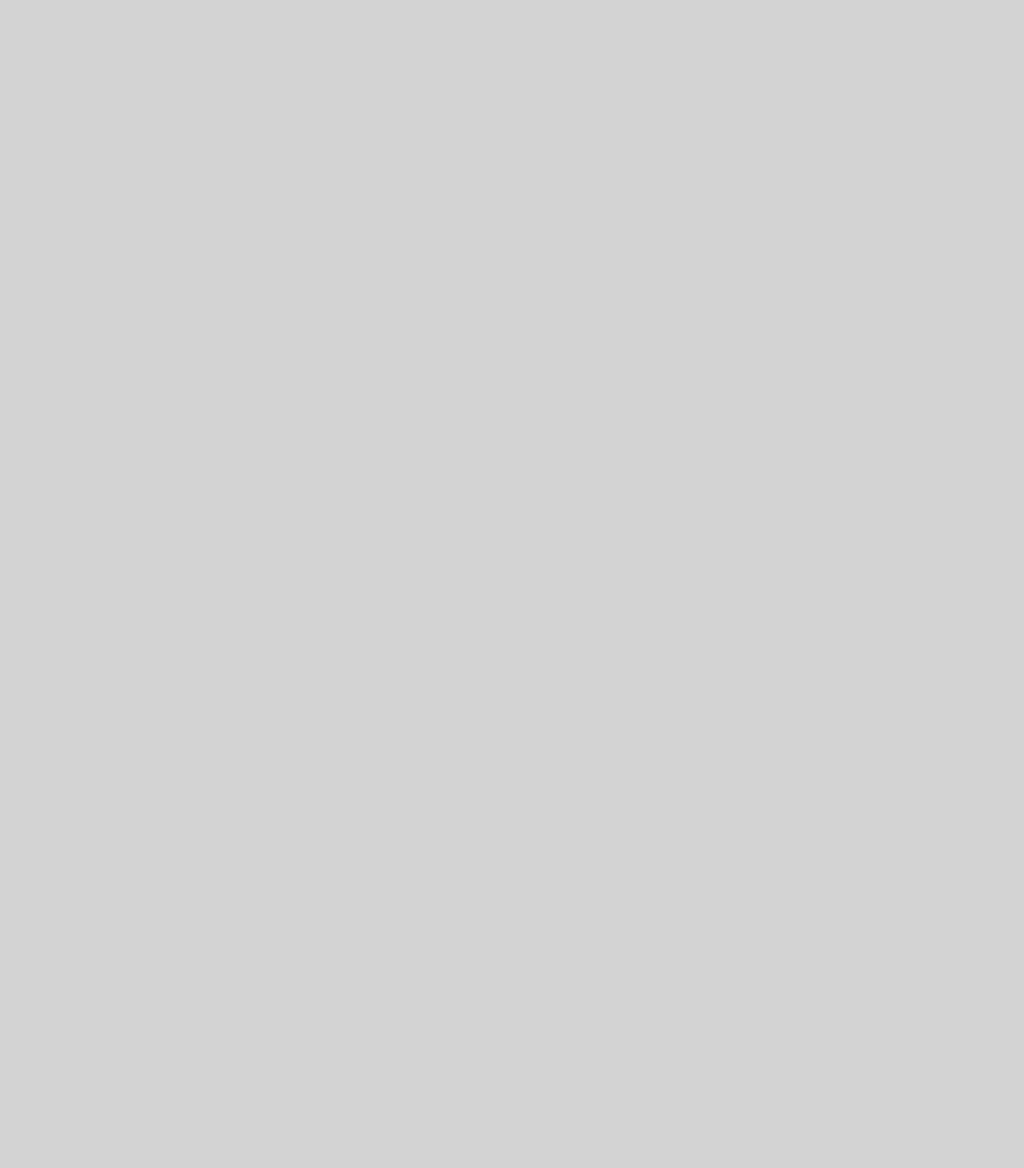
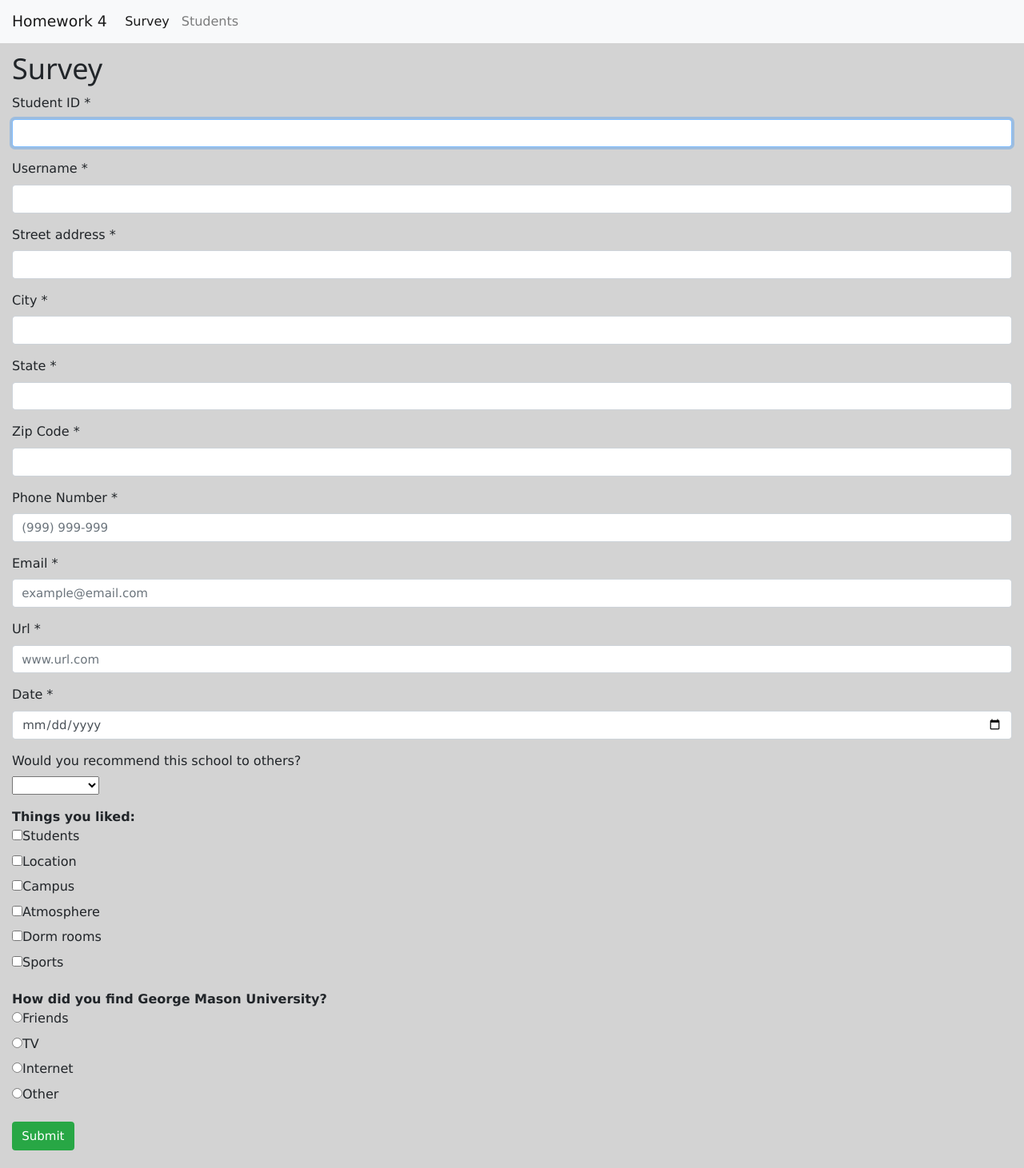
Before and after one commit to eidelmand/swe645-frontend, an Angular app: page /survey in a window 1280 px wide. Before the commit this address led to /. Shown: the top 1461 px of the page at 80% size. Before the commit the page ends 800 px from the top, so only its background shows below. Built offline with nearby package versions, Linux system fonts and the light colour scheme.

Commit message:
Fixed deductions

```diff
--- a/src/app/app-routing.module.ts
+++ b/src/app/app-routing.module.ts
@@ -1,12 +1,14 @@
 import { NgModule } from '@angular/core';
 import { Routes, RouterModule } from '@angular/router';
 
+import { AppComponent } from './app.component';
 import { SurveyComponent } from './survey/survey.component';
 import { SimpleAcknowledgementComponent } from './simple-acknowledgement/simple-acknowledgement.component';
 import {StudentInfoComponent} from './student-info/student-info.component';
 
 const routes: Routes = [
-    { path: '', component: SurveyComponent },
+    { path: '', component: AppComponent },
+    { path: 'survey', component: SurveyComponent},
     { path: 'simple-ack', component: SimpleAcknowledgementComponent },
     { path: 'student-info/:id', component: StudentInfoComponent }
 ];
@@ -16,4 +18,4 @@ const routes: Routes = [
   exports: [RouterModule]
 })
 export class AppRoutingModule { }
-export const routingComponents = [SurveyComponent, SimpleAcknowledgementComponent, StudentInfoComponent];
+export const routingComponents = [SurveyComponent, SimpleAcknowledgementComponent, StudentInfoComponent, AppComponent];
--- a/src/app/app.component.html
+++ b/src/app/app.component.html
@@ -1 +1,19 @@
-<router-outlet><router-outlet>
+<nav class="navbar navbar-expand-lg navbar-light bg-light">
+  <a class="navbar-brand" routerLink="">Homework 4</a>
+  <button class="navbar-toggler" type="button" (click)="toggleNavbar()" data-toggle="collapse" data-target="#navbarSupportedContent" aria-controls="navbarSupportedContent" aria-expanded="false" aria-label="Toggle navigation">
+    <span class="navbar-toggler-icon"></span>
+  </button>
+
+  <div class="collapse navbar-collapse" [ngClass]="{ 'show': navbarOpen }">
+    <ul class="navbar-nav mr-auto">
+      <li class="nav-item">
+        <a class="nav-link" routerLink="survey" routerLinkActive="active">Survey</a>
+      </li>
+      <li class="nav-item">
+        <a class="nav-link" routerLink="simple-ack" routerLinkActive="active">Students</a>
+      </li>
+    </ul>
+  </div>
+</nav>
+
+<router-outlet></router-outlet>
--- a/src/app/app.module.ts
+++ b/src/app/app.module.ts
@@ -10,7 +10,6 @@ import { SurveyComponent } from './survey/survey.component';
 import { SimpleAcknowledgementComponent } from './simple-acknowledgement/simple-acknowledgement.component';
 import { StudentInfoComponent } from './student-info/student-info.component';
 import { NoSuchStudentComponent } from './no-such-student/no-such-student.component';
-
 
 @NgModule({
   declarations: [
--- a/src/app/info.service.ts
+++ b/src/app/info.service.ts
@@ -19,14 +19,14 @@ export class InfoService {
 
   uploadSurvey(data: String){
       console.log(this.url);
-       return this.http.get(this.url + data);
+       return this.http.get("https://klyycevi0f.execute-api.us-east-1.amazonaws.com/uploadSurvey" + data);
   }
 
   getIds(): Observable<String[]>{
-      return this.http.get<String[]>(this.url);
+      return this.http.get<String[]>("https://71i8qhqi8k.execute-api.us-east-1.amazonaws.com/StudentResourceGetIds");
   }
 
   getStudent(id: String): Observable<Student>{
-      return this.http.get<Student>(this.url + "?studentid=" + id);
+      return this.http.get<Student>("https://tmfzi3sgpa.execute-api.us-east-1.amazonaws.com/getStudent?id="+ id);
   }
 }
--- a/src/app/student.ts
+++ b/src/app/student.ts
@@ -14,6 +14,15 @@ export class Student {
         public zip: string,
         public phone: string,
         public email: string,
-        public date: string
+        public date: string,
+        public url: string,
+        public recommendation: string,
+        public isStudents: boolean,
+        public isLocation: boolean,
+        public isCampus: boolean,
+        public isAtmosphere: boolean,
+        public isDorms: boolean,
+        public isSports: boolean,
+        public reference: string
     ){}
 }
--- a/src/app/survey/survey.component.css
+++ b/src/app/survey/survey.component.css
@@ -5,4 +5,4 @@ h1 {color: #006633;border:5px solid #006633;box-shadow: 5px 10px #888888; displa
 .w3-half img:hover{opacity:1}
 img     {position:relative; float:right; right:0px; bottom:0px; z-index:2}
 .button {display:inline; word-wrap: break-word;} */
-.container-fluid {font-size:16px;background-color: red}
+.container-fluid {font-size:16px;background-color: lightgray}
--- a/src/app/survey/survey.component.html
+++ b/src/app/survey/survey.component.html
@@ -49,18 +49,18 @@
         </div>
         <div class="form-group">
             <label>Url  *</label>
-            <input class="form-control" #url="ngModel" [class.is-invalid]="url.invalid && url.touched" type="text" name="form_url" placeholder = "www.url.com" id="url" required ngModel>
+            <input class="form-control" #url="ngModel" [class.is-invalid]="url.invalid && url.touched" type="text" name="form_url" placeholder = "www.url.com" id="url" required [(ngModel)]="studentModel.url">
             <small class="text-danger" [class.d-none]="url.valid || url.untouched">URL is required</small>
         </div>
         <div class="form-group">
             <label>Date  *</label>
-            <input class="form-control" #date="ngModel" [class.is-invalid]="date.invalid && date.touched" type="text" name="date" placeholder = "mm/dd/yyyy" id="date" required ngModel>
+            <input class="form-control" #date="ngModel" [class.is-invalid]="date.invalid && date.touched" type="date" name="date" placeholder = "mm/dd/yyyy" id="date" required [(ngModel)]="studentModel.date">
             <small class="text-danger" [class.d-none]="date.valid || date.untouched">Date is required</small>
         </div>
 
         <div class="form-group">
             <label for="recommendation">Would you recommend this school to others?</label><br>
-            <select id="recommendation" name="recommendation" required ngModel>
+            <select id="recommendation" name="recommendation" required [(ngModel)]="studentModel.recommendation">
                 <option selected></option>
                 <option *ngFor="let recommend of recommendation">{{recommend}}</option>
             </select>
@@ -68,23 +68,25 @@
 
         <div ngModelGroup="things liked" class = "form-group">
             <strong>Things you liked:</strong> <br />
-            <label> <input name="students" type="checkbox" value="Students" id="Students" ngModel/>Students</label> <br />
-            <label> <input name="location" type="checkbox" value="Location" id="Location" ngModel/>Location</label> <br />
-            <label> <input name="campus" type="checkbox" value="Campus" id="Campus" ngModel/>Campus</label> <br />
-            <label> <input name="atmosphere" type="checkbox" value="Atmosphere" id="Atmosphere" ngModel/>Atmosphere</label> <br />
-            <label> <input name="dorms" type="checkbox" value="Dorms" id="Dorms" ngModel/>Dorm rooms</label> <br />
-            <label> <input name="sports" type="checkbox" value="Sports" id="Sports" ngModel/>Sports</label>
+            <label> <input name="students" type="checkbox" value="Students" id="Students" [(ngModel)]="studentModel.isStudents"/>Students</label> <br />
+            <label> <input name="location" type="checkbox" value="Location" id="Location" [(ngModel)]="studentModel.isLocation"/>Location</label> <br />
+            <label> <input name="campus" type="checkbox" value="Campus" id="Campus" [(ngModel)]="studentModel.isCampus"/>Campus</label> <br />
+            <label> <input name="atmosphere" type="checkbox" value="Atmosphere" id="Atmosphere" [(ngModel)]="studentModel.isAtmosphere"/>Atmosphere</label> <br />
+            <label> <input name="dorms" type="checkbox" value="Dorms" id="Dorms" [(ngModel)]="studentModel.isDorms"/>Dorm rooms</label> <br />
+            <label> <input name="sports" type="checkbox" value="Sports" id="Sports" [(ngModel)]="studentModel.isSports"/>Sports</label>
         </div>
 
         <div class = "form-group">
             <strong>How did you find George Mason University?</strong> <br />
-            <label> <input name="reference" type="radio" value="Friends" id="Friends" ngModel/>Friends</label> <br />
-            <label> <input name="reference" type="radio" value="TV" id="TV" ngModel/>TV</label> <br />
-            <label> <input name="reference" type="radio" value="Internet" id="Internet" ngModel/>Internet</label> <br />
-            <label> <input name="reference" type="radio" value="Other" id="Other" ngModel/>Other</label>
+            <label> <input name="reference" type="radio" value="Friends" id="Friends" [(ngModel)]="studentModel.reference"/>Friends</label> <br />
+            <label> <input name="reference" type="radio" value="TV" id="TV" [(ngModel)]="studentModel.reference"/>TV</label> <br />
+            <label> <input name="reference" type="radio" value="Internet" id="Internet" [(ngModel)]="studentModel.reference"/>Internet</label> <br />
+            <label> <input name="reference" type="radio" value="Other" id="Other" [(ngModel)]="studentModel.reference"/>Other</label>
         </div>
 
         <button type="submit" class="btn btn-success">Submit</button>
-	<button class="btn btn-success">Cancel</button>
     </form>
+        <br>
+    <button class="btn btn-success" (click)="survey.reset()">Cancel</button>
+
 </div>
--- a/src/app/survey/survey.component.ts
+++ b/src/app/survey/survey.component.ts
@@ -17,7 +17,7 @@ import { HttpClient } from '@angular/common/http';
 })
 export class SurveyComponent{
     recommendation = ['Very Likely', 'Likely', 'Unlikely'];
-    studentModel = new Student('','','','','','','','','');
+    studentModel = new Student('','','','','','','','','','','','',false,false,false,false,false,false,'');
     data = "";
     params: String = "";
 
@@ -27,15 +27,26 @@ export class SurveyComponent{
     }
 
     onSubmit(){
+        console.log(this.studentModel);
 //"?studentid=hello4&username=a&address=a&city=a&state=a&zip=a&phone=a&email=a&form_url=a&date=a&things+liked=Location&things+liked=Campus&reference=Friends&recommend=Highly+Likely&grad+year=a&comments=d"
         this.params += "?studentid=" + this.studentModel.id + "&";
         this.params += "username=" + this.studentModel.username + "&";
-        this.params += "city=" + this.studentModel.street + "&";
+        this.params += "street=" + this.studentModel.street + "&";
+        this.params += "city=" + this.studentModel.city + "&";
         this.params += "state=" + this.studentModel.state + "&";
         this.params += "zip=" + this.studentModel.zip + "&";
         this.params += "phone=" + this.studentModel.phone + "&";
         this.params += "email=" + this.studentModel.email + "&";
-        this.params += "date=" + this.studentModel.date;
+        this.params += "date=" + this.studentModel.date + "&";
+        this.params += "url=" + this.studentModel.url + "&";
+        this.params += "recommendation=" + this.studentModel.recommendation + "&";
+        this.params += "isStudents=" + this.studentModel.isStudents + "&";
+        this.params += "isLocation=" + this.studentModel.isLocation + "&";
+        this.params += "isCampus=" + this.studentModel.isCampus + "&";
+        this.params += "isAtmosphere=" + this.studentModel.isAtmosphere + "&";
+        this.params += "isDorms=" + this.studentModel.isDorms + "&";
+        this.params += "isSports=" + this.studentModel.isSports + "&";
+        this.params += "reference=" + this.studentModel.reference;
 
         console.log(this.params);
 
@@ -43,9 +54,8 @@ export class SurveyComponent{
         this.infoService.uploadSurvey(this.params)
         .subscribe();
 
-
         this.router.navigate(['/simple-ack']);
-
     }
 
+
 }
```
Also changed, not shown: src/app/student-info/student-info.component.html (+36 -0 lines).
